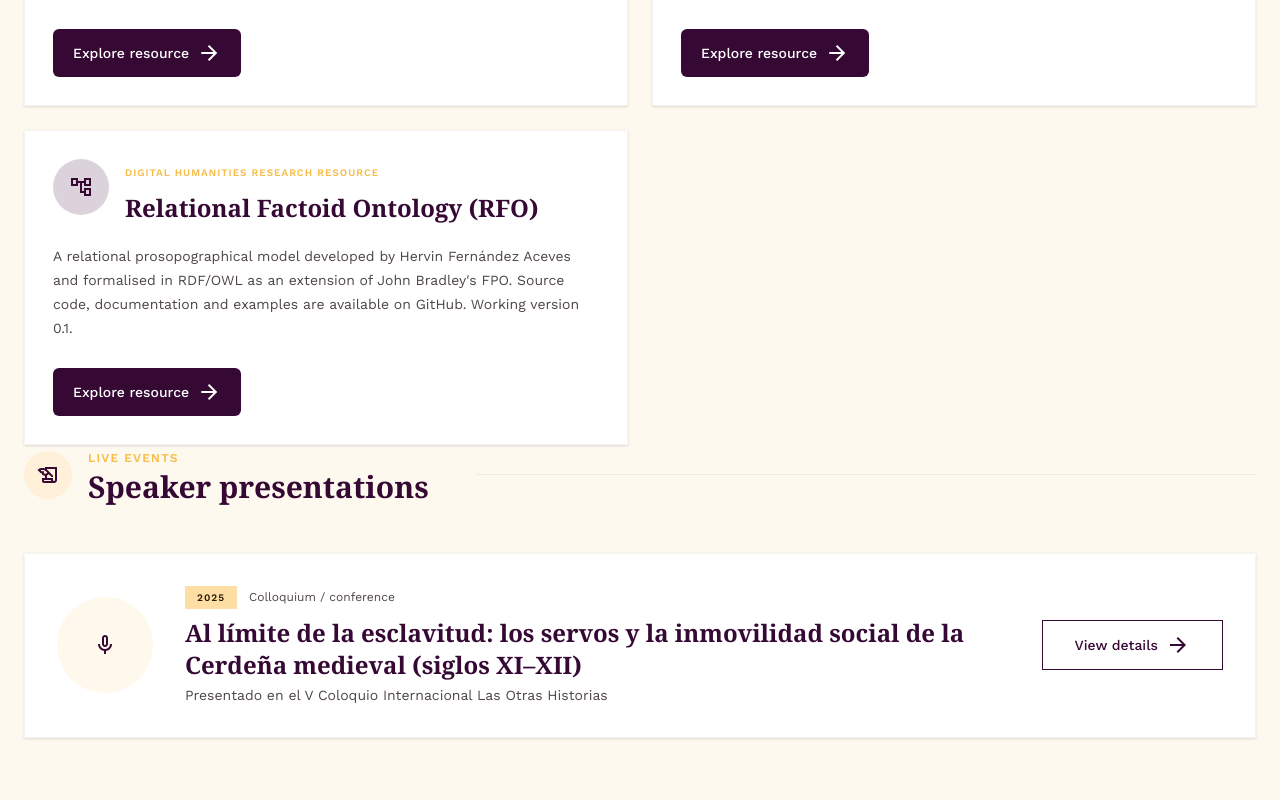
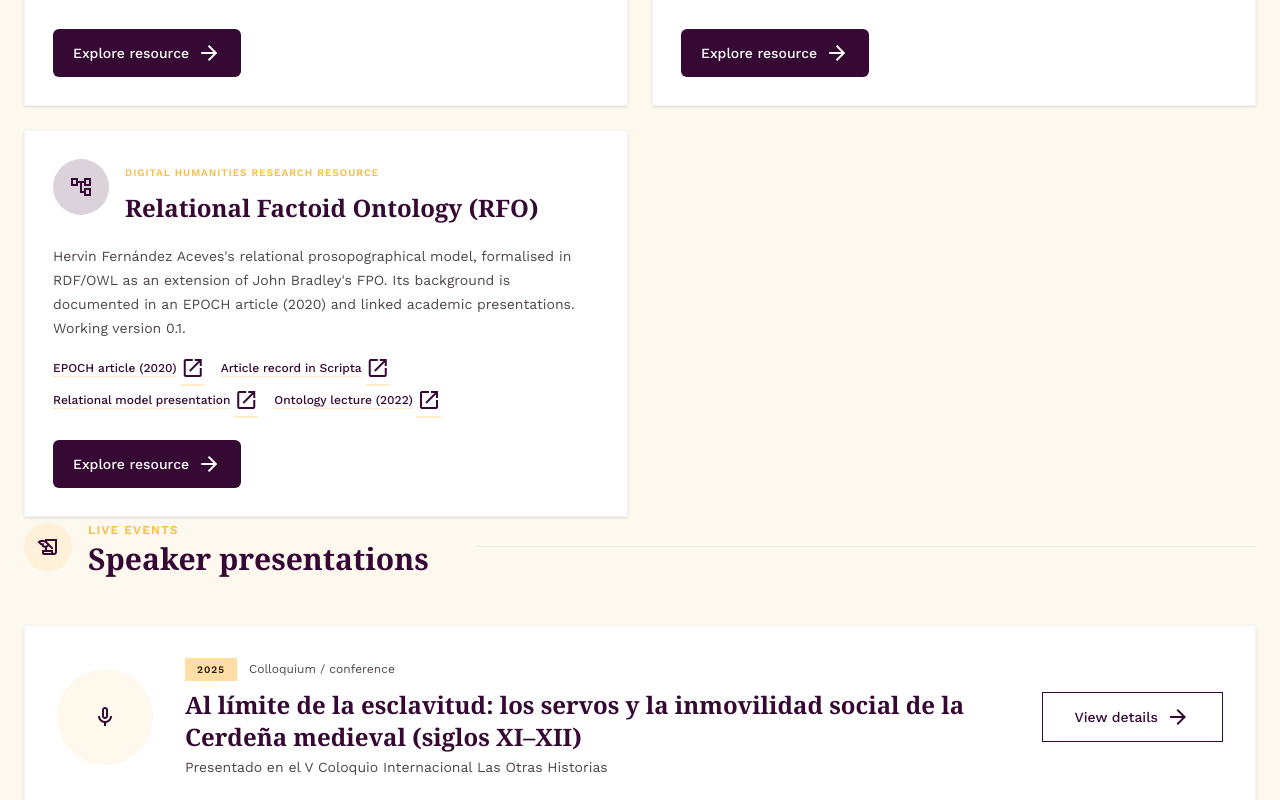
Before and after one commit to falcando/mexicomedieval, a Next.js app in the folder landing/: page /papers in a window 1280 px wide. Shown: the part 1780-2580 px from the top of the page. Built offline with nearby package versions, Linux system fonts and the light colour scheme; a web font is replaced by a local one.

Commit message:
Add direct EPOCH, Scripta and scholarly presentation links to RFO resource

```diff
--- a/landing/lib/data/research-resources.ts
+++ b/landing/lib/data/research-resources.ts
@@ -10,6 +10,7 @@ export type ResearchResource = {
   kicker: LocalizedText;
   title: LocalizedText;
   description: LocalizedText;
+  references?: { href: string; label: LocalizedText }[];
 };
 
 export const RESEARCH_RESOURCES: ResearchResource[] = [
@@ -61,9 +62,15 @@ export const RESEARCH_RESOURCES: ResearchResource[] = [
       en: "Relational Factoid Ontology (RFO)",
     },
     description: {
-      es: "Modelo de prosopografía relacional desarrollado por Hervin Fernández Aceves y formalizado en RDF/OWL a partir de la ontología FPO de John Bradley. Incluye código, documentación y ejemplos de uso en GitHub. Versión de trabajo 0.1.",
-      en: "A relational prosopographical model developed by Hervin Fernández Aceves and formalised in RDF/OWL as an extension of John Bradley's FPO. Source code, documentation and examples are available on GitHub. Working version 0.1.",
+      es: "Modelo de prosopografía relacional de Hervin Fernández Aceves, formalizado en RDF/OWL a partir de la FPO de John Bradley. Sus antecedentes están documentados en un artículo de EPOCH (2020) y en presentaciones académicas enlazadas. Versión de trabajo 0.1.",
+      en: "Hervin Fernández Aceves's relational prosopographical model, formalised in RDF/OWL as an extension of John Bradley's FPO. Its background is documented in an EPOCH article (2020) and linked academic presentations. Working version 0.1.",
     },
+    references: [
+      { href: "https://www.epoch-magazine.com/post/what-can-we-learn-from-the-semantic-web-to-revamp-our-historical-research", label: { es: "Artículo en EPOCH (2020)", en: "EPOCH article (2020)" } },
+      { href: "https://scripta.up.edu.mx/handle/20.500.12552/13222", label: { es: "Ficha del artículo en Scripta", en: "Article record in Scripta" } },
+      { href: "https://www.academia.edu/24429003/The_Uncharted_Networks_of_a_Chartered_Territory_Diplomatic_Evidence_and_Relational_Sociology_for_the_Norman_Kingdom_of_Sicily", label: { es: "Presentación del modelo relacional", en: "Relational model presentation" } },
+      { href: "https://www.dissinet.cz/news/events-calendar/616919u-online-lecture-an-adapted-ontology-for-a-prosopography-of-medieval-sardinia-rdf-schemes-owl-and-an-open-linked-database", label: { es: "Conferencia sobre la ontología (2022)", en: "Ontology lecture (2022)" } },
+    ],
   },
 
 ];
--- a/landing/views/papers-page.tsx
+++ b/landing/views/papers-page.tsx
@@ -311,6 +311,25 @@ export function PapersPage() {
               <p className="mt-5 grow text-sm leading-6 text-on-surface-variant">
                 {resource.description[locale]}
               </p>
+              {resource.references?.length ? (
+                <nav
+                  aria-label={locale === "es" ? "Publicaciones y presentaciones relacionadas" : "Related publications and presentations"}
+                  className="mt-4 flex flex-wrap gap-x-4 gap-y-2"
+                >
+                  {resource.references.map((reference) => (
+                    <a
+                      key={reference.href}
+                      href={reference.href}
+                      target="_blank"
+                      rel="noopener noreferrer"
+                      className="inline-flex items-center gap-1 text-xs font-medium leading-5 text-primary underline decoration-tertiary-fixed/60 underline-offset-4 hover:decoration-primary"
+                    >
+                      {reference.label[locale]}
+                      <span className="material-symbols-outlined text-xs" aria-hidden="true">open_in_new</span>
+                    </a>
+                  ))}
+                </nav>
+              ) : null}
               <Link
                 href={resource.href}
                 className="mt-7 inline-flex items-center gap-2 self-start rounded-md bg-primary px-5 py-3 text-sm font-medium text-on-primary transition-colors hover:bg-primary-container"
--- a/landing/views/relational-factoid-resource-page.tsx
+++ b/landing/views/relational-factoid-resource-page.tsx
@@ -7,6 +7,8 @@ import Link from "next/link";
 const REPOSITORY = "https://github.com/falcando/relational-factoid-ontology";
 const BRADLEY = "https://github.com/johnBradley501/FPO";
 const EPOCH = "https://www.epoch-magazine.com/post/what-can-we-learn-from-the-semantic-web-to-revamp-our-historical-research";
+const SCRIPTA = "https://scripta.up.edu.mx/handle/20.500.12552/13222";
+const DISSINET = "https://www.dissinet.cz/news/events-calendar/616919u-online-lecture-an-adapted-ontology-for-a-prosopography-of-medieval-sardinia-rdf-schemes-owl-and-an-open-linked-database";
 const PRESENTATION = "https://www.academia.edu/24429003/The_Uncharted_Networks_of_a_Chartered_Territory_Diplomatic_Evidence_and_Relational_Sociology_for_the_Norman_Kingdom_of_Sicily";
 const DATA = {
   es: {
@@ -35,6 +37,9 @@ const DATA = {
     bradley: "Ontología FPO de John Bradley",
     epoch: "Artículo sobre RDF, ontologías y la web semántica en EPOCH",
     presentation: "Presentación académica del modelo relacional",
+    lecture: "Conferencia sobre la ontología para la Cerdeña medieval (2022)",
+    scripta: "Registro institucional del artículo de EPOCH en Scripta",
+    scholarlySources: "Publicaciones y presentaciones",
     statusTitle: "Estado del proyecto",
     status: "Esta es una versión inicial de trabajo. La estructura y los ejemplos están disponibles para consulta y revisión, pero todavía requieren contrastarse sistemáticamente con documentos históricos y someterse a validación formal de la ontología combinada. Los cambios posteriores quedarán registrados en GitHub.",
     back: "Volver a Papers y recursos",
@@ -66,6 +71,9 @@ const DATA = {
     bradley: "John Bradley's FPO ontology",
     epoch: "EPOCH article on RDF, ontologies and the Semantic Web",
     presentation: "Academic presentation of the relational model",
+    lecture: "Lecture on the ontology for medieval Sardinia (2022)",
+    scripta: "Institutional record of the EPOCH article in Scripta",
+    scholarlySources: "Publications and presentations",
     statusTitle: "Current status",
     status: "This is an initial working version. Its structure and examples are available for consultation and review, but the model has yet to be tested systematically against historical documents and validated through full reasoning over the combined ontology. Subsequent changes will be documented on GitHub.",
     back: "Back to Papers & resources",
@@ -146,6 +154,15 @@ export function RelationalFactoidResourcePage() {
           <section>
             <h2 className="font-headline mb-5 text-2xl font-bold text-primary md:text-3xl">{c.openingTitle}</h2>
             <p className="text-base leading-8 text-on-surface">{c.opening}</p>
+            <div className="mt-6 border-t border-outline-variant/30 pt-4">
+              <p className="font-label text-xs font-bold tracking-wide text-on-surface-variant uppercase">{c.scholarlySources}</p>
+              <div className="mt-2 flex flex-wrap gap-x-5 gap-y-2 text-sm">
+                <a href={EPOCH} target="_blank" rel="noopener noreferrer" className="text-primary underline underline-offset-4">{c.epoch}</a>
+                <a href={PRESENTATION} target="_blank" rel="noopener noreferrer" className="text-primary underline underline-offset-4">{c.presentation}</a>
+                <a href={DISSINET} target="_blank" rel="noopener noreferrer" className="text-primary underline underline-offset-4">{c.lecture}</a>
+                <a href={SCRIPTA} target="_blank" rel="noopener noreferrer" className="text-primary underline underline-offset-4">{c.scripta}</a>
+              </div>
+            </div>
           </section>
 
           <section>
@@ -181,6 +198,8 @@ export function RelationalFactoidResourcePage() {
               <ExternalResourceLink href={PRESENTATION} title={c.presentation} externalLabel={c.external} />
               <ExternalResourceLink href={BRADLEY} title={c.bradley} externalLabel={c.external} />
               <ExternalResourceLink href={EPOCH} title={c.epoch} externalLabel={c.external} />
+              <ExternalResourceLink href={SCRIPTA} title={c.scripta} externalLabel={c.external} />
+              <ExternalResourceLink href={DISSINET} title={c.lecture} externalLabel={c.external} />
             </div>
           </section>
         </aside>
```
